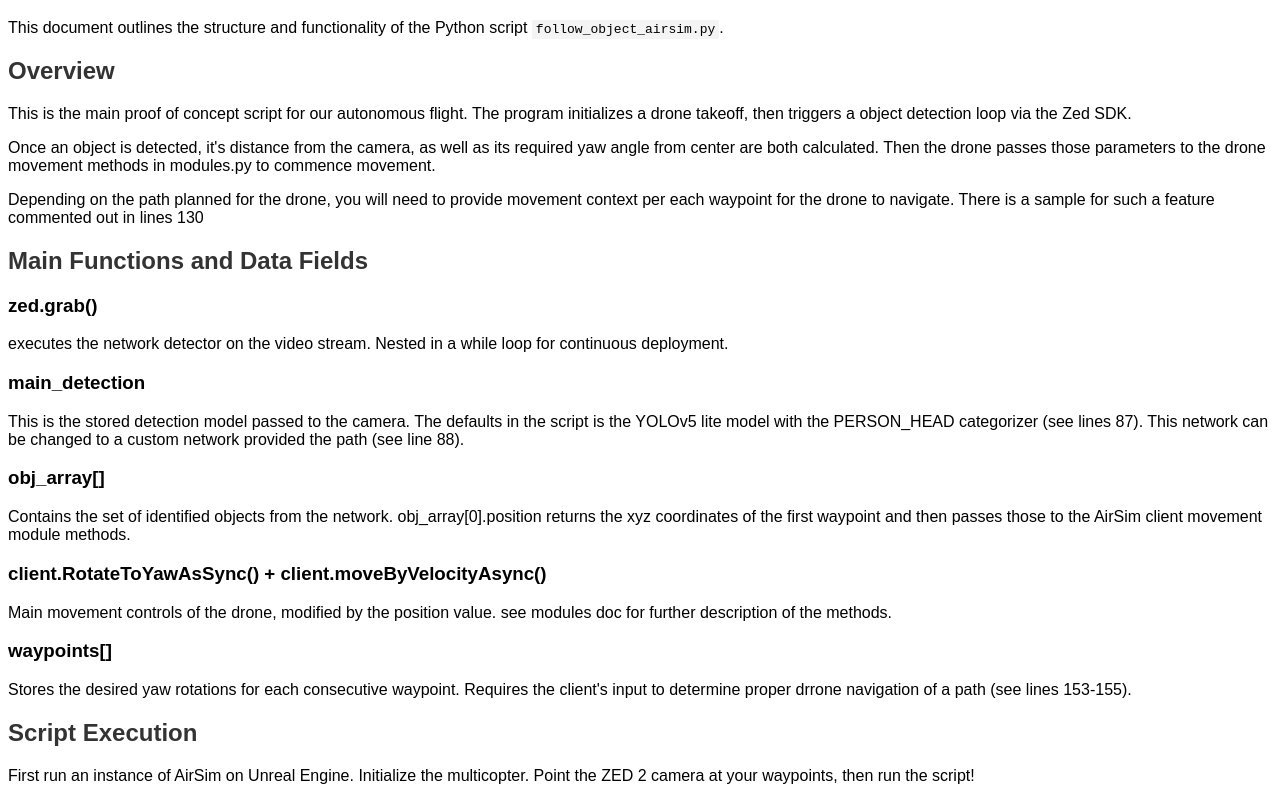
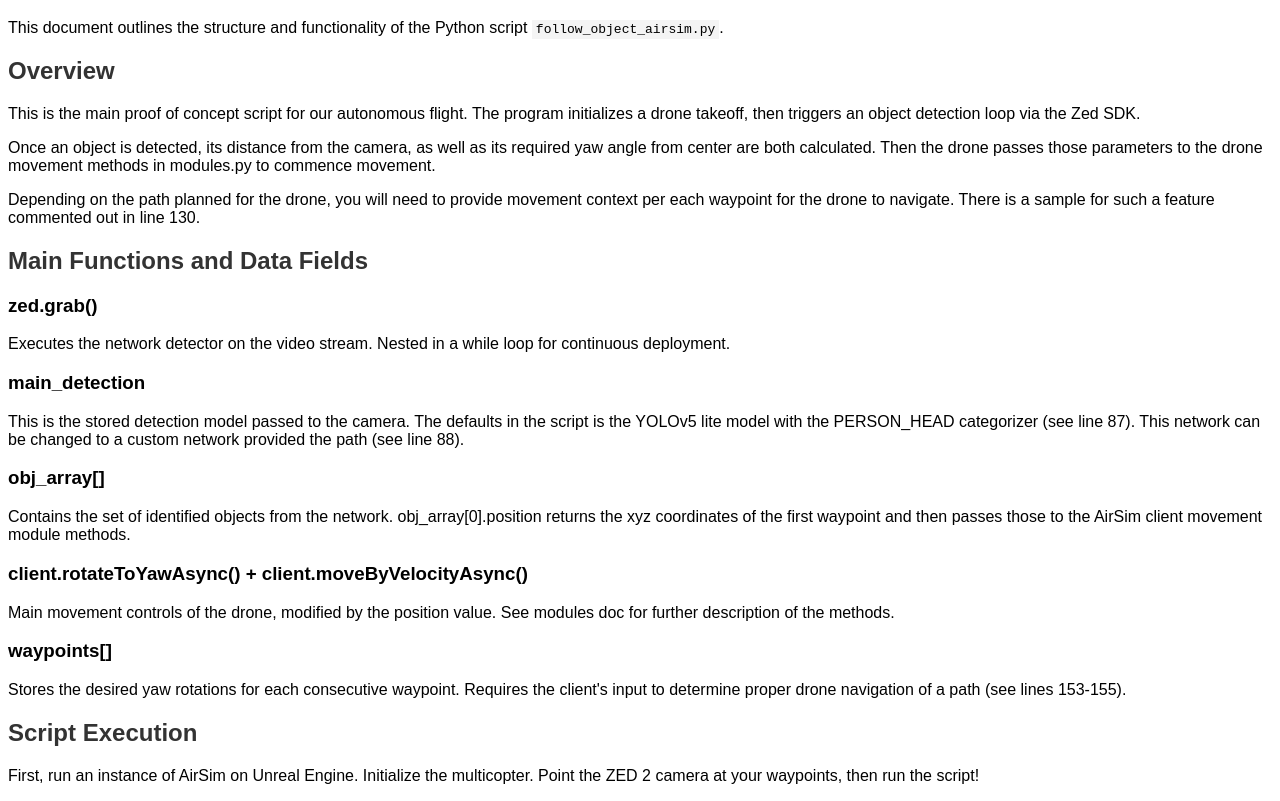
Before and after one commit to slashback00/CS682, a plain HTML site: page docs/follow_object_airsim.html in a window 1280 px wide. Shown: the part 61-862 px from the top of the page. Drawn offline with Linux system fonts and the light colour scheme.

Commit message:
Update follow_object_airsim.html

```diff
--- a/docs/follow_object_airsim.html
+++ b/docs/follow_object_airsim.html
@@ -13,29 +13,32 @@
     </style>
 </head>
 <body>
+    <!-- Document Header -->
     <h1>follow_object_airsim.py</h1>
     <p>This document outlines the structure and functionality of the Python script <code>follow_object_airsim.py</code>.</p>
 
+    <!-- Overview Section -->
     <h2>Overview</h2>
-    <p>This is the main proof of concept script for our autonomous flight. The program initializes a drone takeoff, then triggers a object detection loop via the Zed SDK. </p>
-    <p>Once an object is detected, it's distance from the camera, as well as its required yaw angle from center are both calculated. Then the drone passes those parameters to the drone movement methods in modules.py to commence movement. </p>
-    <p>Depending on the path planned for the drone, you will need to provide movement context per each waypoint for the drone to navigate. There is a sample for such a feature commented out in lines 130</p>
+    <p>This is the main proof of concept script for our autonomous flight. The program initializes a drone takeoff, then triggers an object detection loop via the Zed SDK. </p>
+    <p>Once an object is detected, its distance from the camera, as well as its required yaw angle from center are both calculated. Then the drone passes those parameters to the drone movement methods in modules.py to commence movement. </p>
+    <p>Depending on the path planned for the drone, you will need to provide movement context per each waypoint for the drone to navigate. There is a sample for such a feature commented out in line 130.</p>
 
+    <!-- Main Functions and Data Fields Section -->
     <h2>Main Functions and Data Fields</h2>
     <h3>zed.grab()</h3>
-    <p>executes the network detector on the video stream. Nested in a while loop for continuous deployment.</p>
+    <p>Executes the network detector on the video stream. Nested in a while loop for continuous deployment.</p>
     <h3>main_detection</h3>
-    <p>This is the stored detection model passed to the camera. The defaults in the script is the YOLOv5 lite model with the PERSON_HEAD categorizer (see lines 87). This network can be changed to a custom network provided the path (see line 88).</p>
+    <p>This is the stored detection model passed to the camera. The defaults in the script is the YOLOv5 lite model with the PERSON_HEAD categorizer (see line 87). This network can be changed to a custom network provided the path (see line 88).</p>
     <h3>obj_array[]</h3>
     <p>Contains the set of identified objects from the network. obj_array[0].position returns the xyz coordinates of the first waypoint and then passes those to the AirSim client movement module methods.</p>
-    <h3>client.RotateToYawAsSync() + client.moveByVelocityAsync()</h3>
-    <p>Main movement controls of the drone, modified by the position value. see modules doc for further description of the methods.</p>
+    <h3>client.rotateToYawAsync() + client.moveByVelocityAsync()</h3>
+    <p>Main movement controls of the drone, modified by the position value. See modules doc for further description of the methods.</p>
     <h3>waypoints[]</h3>
-    <p>Stores the desired yaw rotations for each consecutive waypoint. Requires the client's input to determine proper drrone navigation of a path (see lines 153-155).</p>
+    <p>Stores the desired yaw rotations for each consecutive waypoint. Requires the client's input to determine proper drone navigation of a path (see lines 153-155).</p>
 
-
+    <!-- Script Execution Section -->
     <h2>Script Execution</h2>
-    <p>First run an instance of AirSim on Unreal Engine. Initialize the multicopter. Point the ZED 2 camera at your waypoints, then run the script!</p>
+    <p>First, run an instance of AirSim on Unreal Engine. Initialize the multicopter. Point the ZED 2 camera at your waypoints, then run the script!</p>
 
 </body>
 </html>
```
